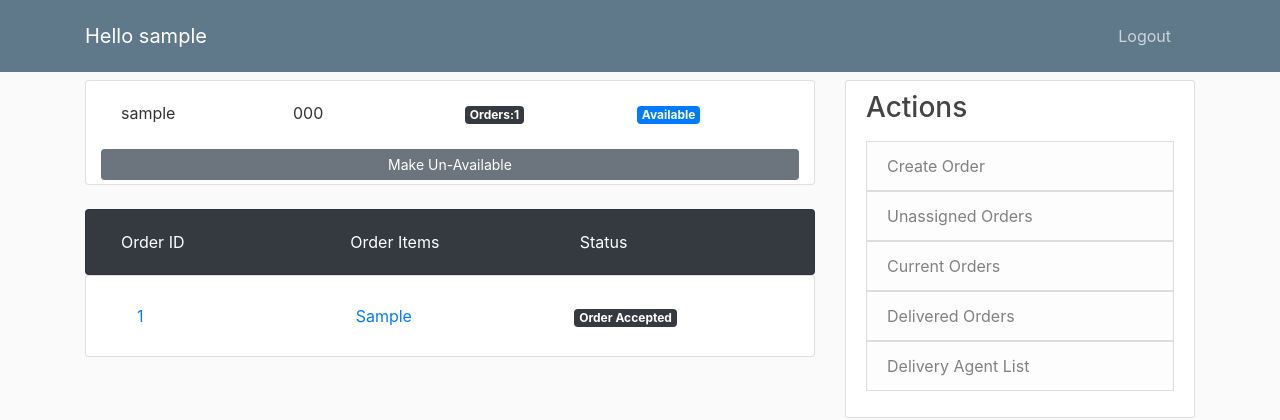
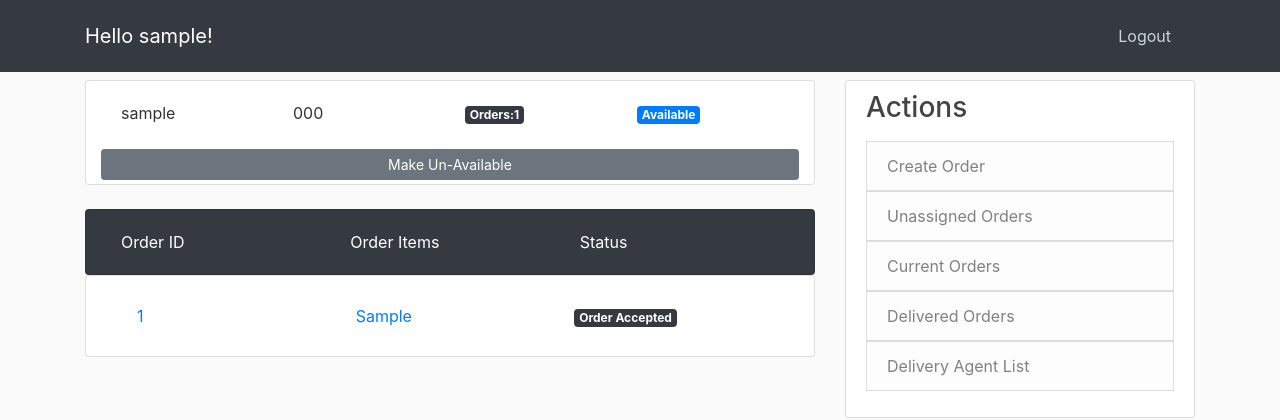
Before and after one commit to FoodDeliverySystem/FoodDeliveryApp, a Flask app: page /agent/1 in a window 1280 px wide. Shown: the top 420 px of the page. Run offline with Flask 2, Linux system fonts and the light colour scheme; a user stored in the database is signed in; tables that the repository leaves empty hold one stand-in row (values such as "Sample post"); some libraries are stand-ins or nearby versions.

Commit message:
change bg color

```diff
--- a/web/templates/admin_layout.html
+++ b/web/templates/admin_layout.html
@@ -17,9 +17,9 @@
 </head>
 <body>
     <header class="site-header">
-      <nav class="navbar navbar-expand-md navbar-dark bg-steel fixed-top">
+      <nav class="navbar navbar-expand-md navbar-dark bg-dark fixed-top">
         <div class="container">
-          <a class="navbar-brand mr-4" href="/">Hello {{current_user.username}}</a>
+          <a class="navbar-brand mr-4" href="/">Hello {{current_user.username}}!</a>
           <div class="navbar">
             <!-- Navbar Right Side -->
             <div class="navbar-nav">
```
